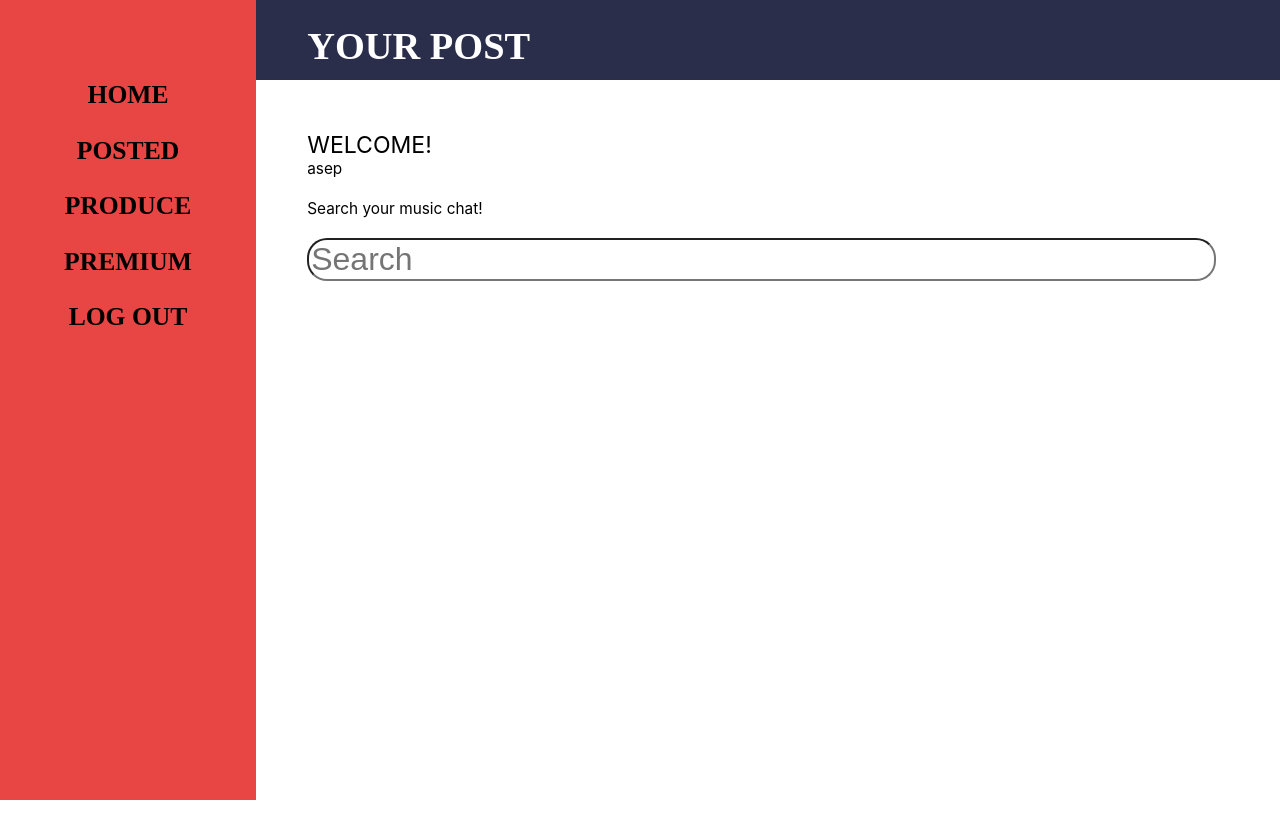
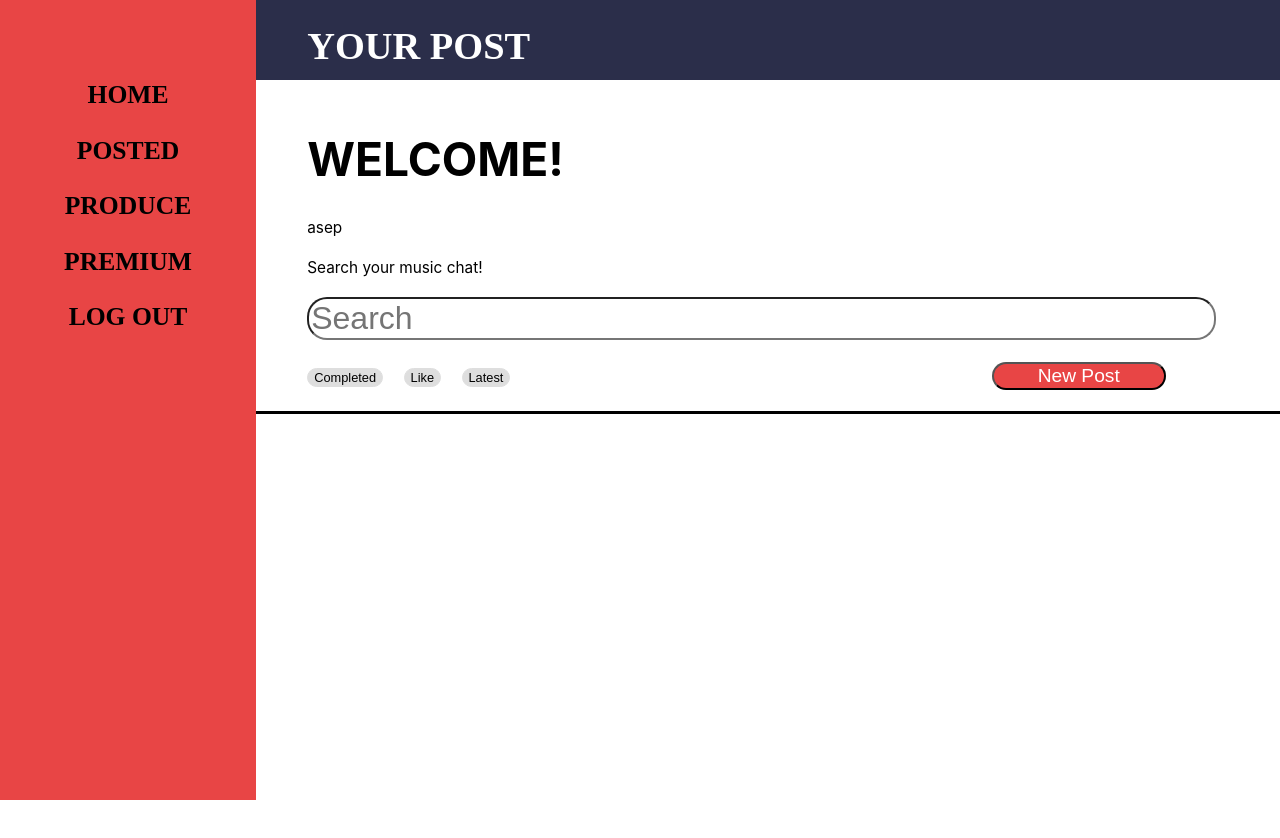
Before and after one commit to willamjonathan/MusicMate, a React (Create React App) app: page /posted in a window 1280 px wide. Shown: the top 838 px of the page. Built offline with nearby package versions, Linux system fonts and the light colour scheme.

Commit message:
"added welcomePage and added newpost button"

```diff
--- a/src/App.js
+++ b/src/App.js
@@ -6,6 +6,7 @@ import Posted from './components/Posted';
 import Home from './components/Home';
 import Profile from './components/Profile';
 import Premium from './components/Premium';
+import Welcome from './components/Welcome';
 import LeftSelection from './components/Leftsection';
 import { BrowserRouter as Router, Route, Routes } from "react-router-dom";
 
@@ -16,7 +17,8 @@ function App() {
     <div className='app'>
     <Router>
         <Routes>
-          <Route exact path="/" element={<Login/>} />
+          <Route exact path="/" element={<Welcome/>} />
+          <Route exact path="/login" element={<Login/>} />
           <Route exact path="/signup" element={<Signup/>} />
           <Route exact path="/home" element={<Home/>} />
           <Route exact path="/profile" element={<Profile/>} />
--- a/src/components/Home.js
+++ b/src/components/Home.js
@@ -76,9 +76,6 @@ function Home(){
                 </div>
             </section>
             <section class = "two-home">
-                <div class = "left2-home">
-
-                </div>
                 <div class = "right2-home">
                         <div class ="forum-home">
                             FORUM
--- a/src/components/Leftsection.js
+++ b/src/components/Leftsection.js
@@ -20,7 +20,7 @@ function LeftSelection(){
                 <Link to ="/premium" className="link">PREMIUM</Link>
                 </div>
                 <div class="log-out-navbar">
-                <Link to ="/" className="link">LOG OUT</Link>
+                <Link to ="/login" className="link">LOG OUT</Link>
                 </div>
             </div>
 
--- a/src/components/Posted.js
+++ b/src/components/Posted.js
@@ -4,12 +4,22 @@ import './Leftsection'
 import LeftSelection from './Leftsection';
 import React, { useEffect, useState } from "react";
 
+
+
 function Posted() {
 
     const[searchChat,setSearchChat]=useState("")
+    const [isOpen, setIsOpen] = useState(false);
+    const [title,setTitle] = useState("");
+    const [description,setDescription]=useState("");
+    const [attachment, setAttachment]=useState("");
+
+    const togglePopup = () => {
+      setIsOpen(!isOpen);
+    };
+
     return(<div>
         <div class ="Posted">
-
         <LeftSelection></LeftSelection>
         <div class = "right-posted">
             <div class="header-posted">
@@ -17,18 +27,18 @@ function Posted() {
             </div>
             <div class = "container-posted">
                 <div class="container-header-posted">
-                    <div class="Welcome">
-                        WELCOME!
+                    <div class="Welcome-posted">
+                        <h1>WELCOME!</h1>
                     </div>
                     <div class="username-posted">
                         asep
                         {/* nanti harus diganti ke pake use use apa la itu */}
                     </div>
-                    <div class="Search-posted">
-                        <div class="Search-your-music-chat">
+                    <div class="search-posted">
+                        <div class="search-your-music-chat">
                             Search your music chat!
                         </div>
-                        <div class="Search-music-chat">
+                        <div class="search-music-chat">
                             <input
                                 type="text"
                                 className="search-bar"
@@ -37,11 +47,69 @@ function Posted() {
                                 placeholder="Search"
                             />
                         </div>
+                        <div class="Filter-NewPost">
+                            <button
+                                className="completed__btn filter-btn"
+                            >
+                                Completed
+                                </button>
+                                <button
+                                className="like__btn filter-btn"
+                            >
+                                Like
+                                </button>
+                                <button
+                                className="latest__btn filter-btn "
+                            >
+                                Latest
+                                </button>
+                                <button
+                                    className="newpost__btn "
+                                    onClick={togglePopup}
+                                >
+                                    New Post
+                                {/* <Popup>New Post</Popup> */}
+
+                                </button>
+                                {isOpen && (
+                                    <div className="popup">
+                                    <h2>Title</h2>
+                                    <input
+                                        type="text"
+                                        className="title"
+                                        value={title}
+                                        onChange={(e) => setTitle(e.target.value)}
+                                        placeholder="Title"
+                                    />
+                                    <h3>Description</h3>
+                                    <input
+                                        type="text"
+                                        className="description"
+                                        value={description}
+                                        onChange={(e) => setDescription(e.target.value)}
+                                        placeholder="Description"
+                                    />
+
+                                    <button onClick={togglePopup}>Close</button>
+                                    </div>
+                                )}
+                        </div>
                     </div>
+                </div>
+                <div class ="underline">
+
                 </div>
             </div>
         </div>
+
         </div>
+        {/* </section> */}
+        {/* <section class ="two-posted">
+        <div class ="two-posted-right">
+                AYAM
+        </div>
+
+        </section> */}
 
 
 
--- /dev/null
+++ b/src/components/Welcome.js
@@ -0,0 +1,27 @@
+import '../styles/Welcome.css';
+import backgroundImage from '../img/BackgroundImage.png';
+import '../styles/Link.css'
+import { Link, useNavigate } from "react-router-dom";
+
+
+function Welcome(){
+    return(<div>
+        <div
+      style={{
+        backgroundImage: `url(${backgroundImage})`,
+        backgroundSize: 'cover',
+        backgroundPosition: 'center center',
+        height: '100vh',
+      }}
+      >
+        <div class ="start">
+        <Link to ="/login" className="link">TRY MUSICMATE</Link>
+
+        </div>
+
+        </div>
+    </div>)
+
+}
+
+export default Welcome;
--- a/src/styles/Leftsection.css
+++ b/src/styles/Leftsection.css
@@ -1,5 +1,5 @@
 .left-part {
-  position: absolute;
+  position: fixed;
   left: 0%;
   top: 0%;
   width: 20%;
--- a/src/styles/Link.css
+++ b/src/styles/Link.css
@@ -4,8 +4,8 @@
 }
 
 .link:hover {
-  color: blue; /* link color when hovered over */
-  text-decoration: underline; /* add underline when hovered over */
+  color: gray; /* link color when hovered over */
+  text-decoration: none; /* add underline when hovered over */
 }
 
 .link.active {
--- a/src/styles/Posted.css
+++ b/src/styles/Posted.css
@@ -1,22 +1,16 @@
 .Posted {
   background-color: #fff;
   width: 1230px;
-  height: 850px;
+  height: 1000px;
 }
-.left-posted {
-  width: 20%;
-  background-color: #e84545;
-  height: 100%;
-  position: absolute;
-  left: 0%;
-  top: 0%;
-}
-.nav-bar-posted {
-  position: relative;
-  top: 10%;
-  font-weight: bold;
-  font-size: 2vw;
-}
+
+/* .one-posted {
+  height: 100vh;
+} */
+/* .two-posted {
+  height: 600px;
+} */
+
 .right-posted {
   position: absolute;
   left: 20%;
@@ -41,6 +35,7 @@
   margin-bottom: 5%;
 }
 .container-posted {
+  height: 100%;
 }
 .container-header-posted {
   margin-top: 5%;
@@ -52,9 +47,59 @@
 .container-header-posted .username-posted {
   font-size: 1.2vw;
 }
-
-.container-header-posted .Search-your-music-chat {
+.search-posted {
+  width: 100%;
+}
+.container-header-posted .search-your-music-chat {
   margin-top: 2%;
   font-size: 1.2vw;
   margin-bottom: 2%;
 }
+.search-music-chat {
+  margin-bottom: 2%;
+  width: 100%;
+}
+.search-bar {
+  font-size: 2vw;
+}
+.Filter-NewPost {
+  width: 100%;
+  height: 5%;
+}
+.filter-btn {
+  font-size: 1vw;
+  margin-right: 2%;
+  border-radius: 10px;
+  background-color: #dedede;
+  border: 1px solid #dedede;
+}
+
+.newpost__btn {
+  background-color: #e84545;
+  font-size: 1.5vw;
+  color: #fff;
+  position: relative;
+  border-radius: 30px;
+  left: 45%;
+  width: 17%;
+}
+
+.underline {
+  width: 100%;
+  background-color: black;
+  margin-top: 2%;
+  height: 3px;
+}
+.two-posted-right {
+  position: absolute;
+  left: 20%;
+}
+.title {
+  font-size: 2.5vh;
+}
+.description {
+  width: 60%;
+  height: 10%;
+  margin-bottom: 2%;
+  font-size: 2vh;
+}
--- /dev/null
+++ b/src/styles/Welcome.css
@@ -0,0 +1,19 @@
+.Welcome {
+  width: 850px;
+  height: 1230px;
+}
+
+.start {
+  font-size: 2vw;
+  font-family: LexendGiga;
+  color: #fff;
+  background-color: #334b76;
+  width: 30%;
+  text-align: center;
+  position: absolute;
+  top: 65%;
+  left: 10%;
+  border: 2px solid white;
+  border-radius: 10px;
+}
+/* 263f6b */
```
Also changed, not shown: src/img/BackgroundImage.png (added).
